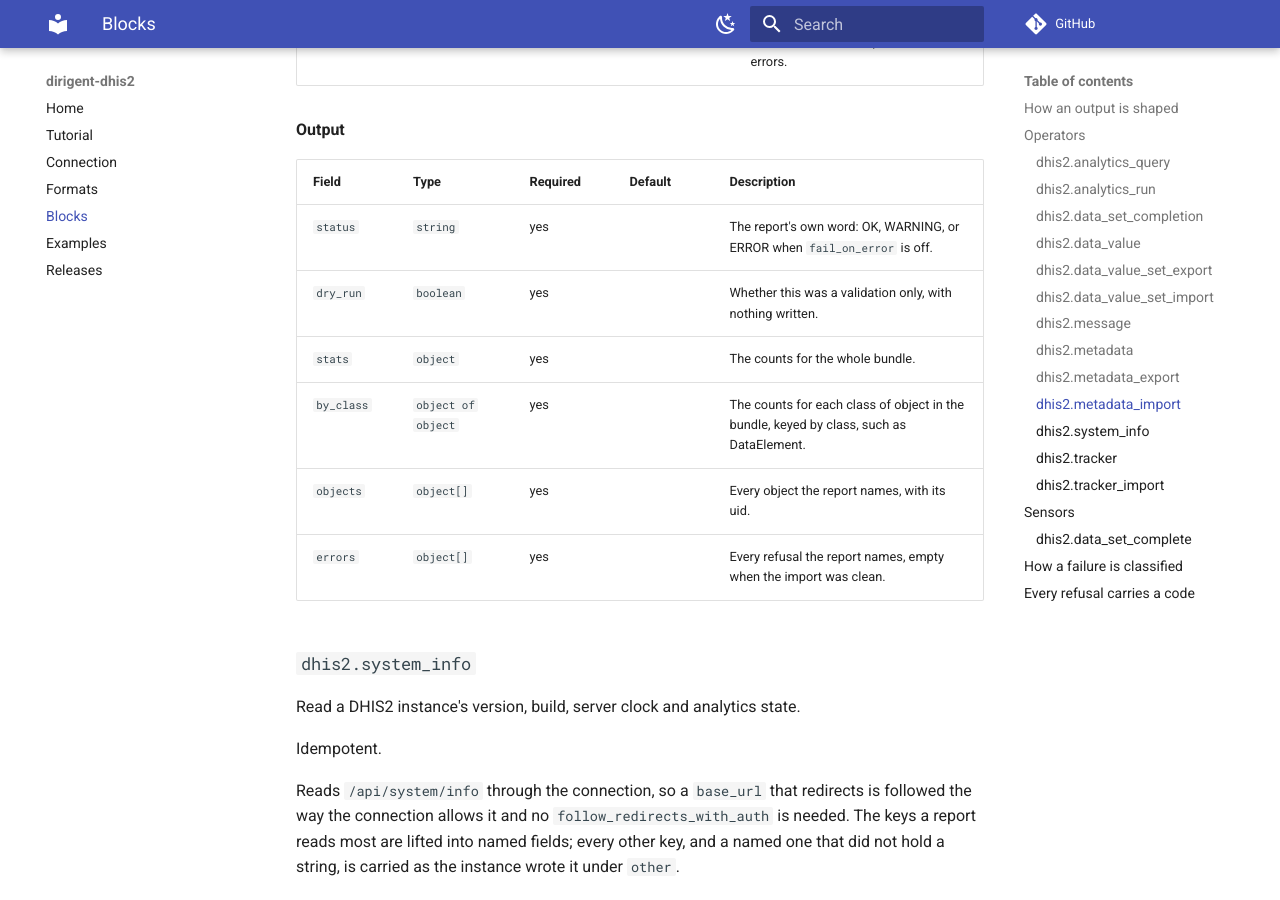
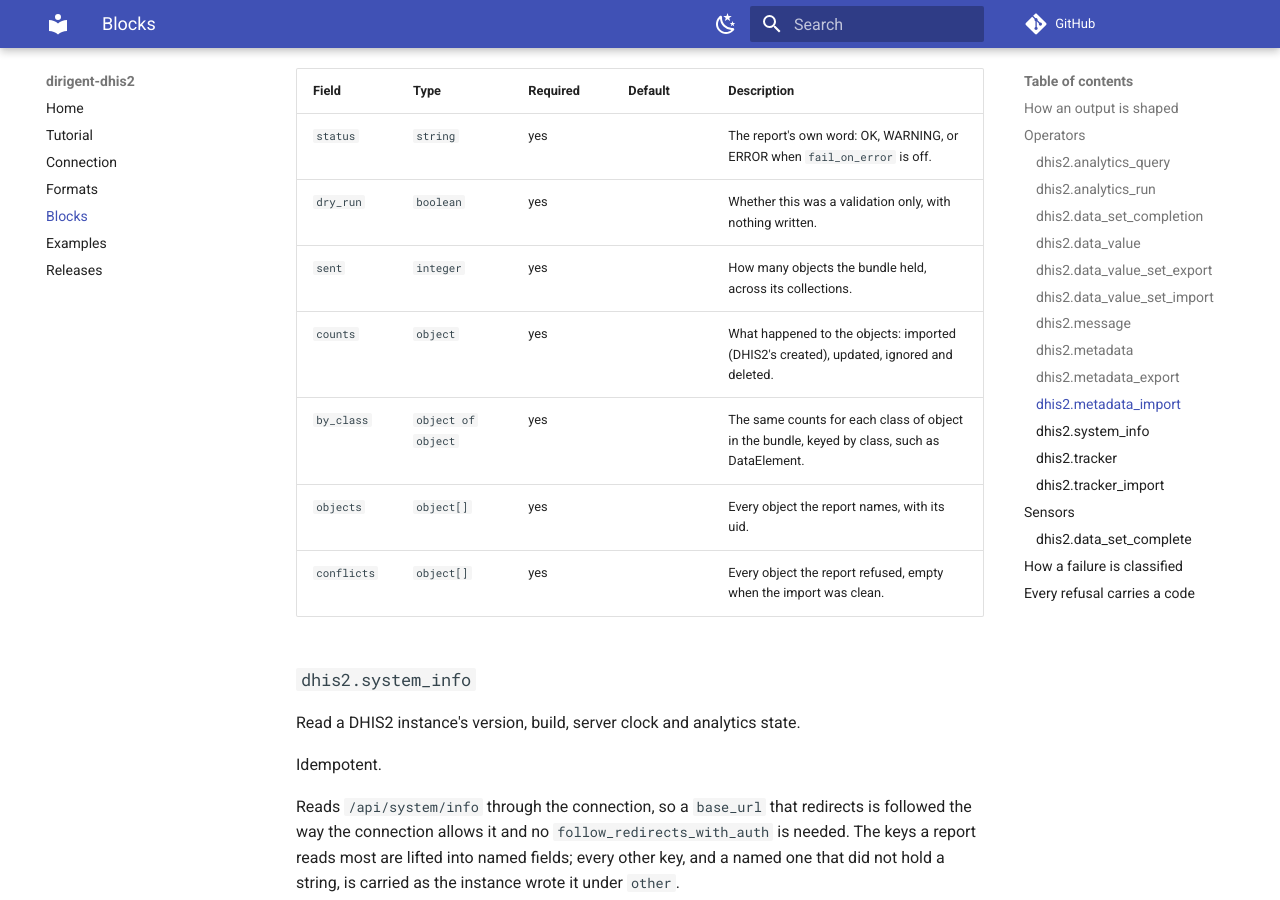
Before and after one commit to winterop-com/dirigent-dhis2, an MkDocs documentation site: the page built from docs/blocks.md, in a window 1280 px wide and 900 px high, scrolled down 21469 px. Built offline with MkDocs 1.6.1 and Material for MkDocs 9.7.7, drawn with Linux system fonts in a browser that asks for light colours; comment, search, counter and statistics services are not loaded; some of the changed text lies outside the part shown.

Commit message:
docs: the write blocks' tables follow the import shape, and the catalog pictures are retaken

```diff
--- a/docs/blocks.md
+++ b/docs/blocks.md
@@ -188,10 +188,8 @@
 | `status` | `string` | yes |  | The summary's own word: SUCCESS or WARNING. |
 | `completed` | `boolean` | yes |  | Whether the window was marked complete, or reopened. |
 | `dry_run` | `boolean` | yes |  | Whether this was a validation only, with nothing written. |
-| `imported` | `integer` | yes |  | How many registrations were created. |
-| `updated` | `integer` | yes |  | How many registrations were revised. |
-| `ignored` | `integer` | yes |  | How many registrations the instance did not take. |
-| `deleted` | `integer` | yes |  | How many registrations were removed. |
+| `sent` | `integer` | yes |  | How many registrations were sent: one. |
+| `counts` | `object` | yes |  | What happened to the registration: imported, updated, ignored or deleted. |
 | `conflicts` | `object[]` | yes |  | Every refusal the summary names, empty when the registration was taken. |
 
 ### `dhis2.data_value`
@@ -514,14 +512,14 @@
 
 The report is read whether it came on 200 or on 409. A report whose status is `ERROR` fails the
 step with `dhis2.metadata_import.refused`, naming the first refused objects, unless
-`fail_on_error` is off, when the step succeeds and `errors` carries them. A bundle that is not an
+`fail_on_error` is off, when the step succeeds and `conflicts` carries them. A bundle that is not an
 object is refused with `dhis2.metadata_import.not_a_bundle` before anything is sent, and an answer
 with no report in it fails with `dhis2.metadata_import.no_report`. Every one of these is
 `rejected`.
 
-Each entry of `by_class` and `stats` counts `created`, `updated`, `deleted`, `ignored` and `total`.
-Each object names its `object_class`, `uid` and `index`; each error adds the instance's
-`error_code`, `message` and the `property` it is about.
+`counts` and each entry of `by_class` are the pack's import counts, with DHIS2's `created`
+answered as `imported`. Each object names its `object_class`, `uid` and `index`; each conflict
+adds the instance's `error_code`, its words as `value`, and the `property` it is about.
 
 **Config**
 
@@ -543,10 +541,11 @@
 | --- | --- | --- | --- | --- |
 | `status` | `string` | yes |  | The report's own word: OK, WARNING, or ERROR when `fail_on_error` is off. |
 | `dry_run` | `boolean` | yes |  | Whether this was a validation only, with nothing written. |
-| `stats` | `object` | yes |  | The counts for the whole bundle. |
-| `by_class` | `object of object` | yes |  | The counts for each class of object in the bundle, keyed by class, such as DataElement. |
+| `sent` | `integer` | yes |  | How many objects the bundle held, across its collections. |
+| `counts` | `object` | yes |  | What happened to the objects: imported (DHIS2's created), updated, ignored and deleted. |
+| `by_class` | `object of object` | yes |  | The same counts for each class of object in the bundle, keyed by class, such as DataElement. |
 | `objects` | `object[]` | yes |  | Every object the report names, with its uid. |
-| `errors` | `object[]` | yes |  | Every refusal the report names, empty when the import was clean. |
+| `conflicts` | `object[]` | yes |  | Every object the report refused, empty when the import was clean. |
 
 ### `dhis2.system_info`
 
@@ -660,9 +659,10 @@
 `dhis2.tracker_import.no_report`, which is `transient` when the finished job's report is not there
 yet and `rejected` otherwise.
 
-`by_tracker_type` is keyed by DHIS2's own names: `TRACKED_ENTITY`, `ENROLLMENT`, `EVENT` and
-`RELATIONSHIP`. Each object names its `tracker_type`, `uid` and `index`; each error and warning
-adds the instance's `error_code` and `message`.
+`counts` and each entry of `by_tracker_type` are the pack's import counts, with DHIS2's `created`
+answered as `imported`; `by_tracker_type` is keyed by DHIS2's own names: `TRACKED_ENTITY`,
+`ENROLLMENT`, `EVENT` and `RELATIONSHIP`. Each object names its `tracker_type`, `uid` and
+`index`; each conflict and warning adds the instance's `error_code` and its words as `value`.
 
 **Config**
 
@@ -683,10 +683,11 @@
 | `status` | `string` | yes |  | The report's own word: OK, WARNING, or ERROR when `fail_on_error` is off. |
 | `dry_run` | `boolean` | yes |  | Whether this was a validation only, with nothing written. |
 | `job_id` | `string or null` |  | `null` | The id of the job the instance ran the import as, when it ran as one. |
-| `stats` | `object` | yes |  | The counts for the whole bundle. |
-| `by_tracker_type` | `object of object` | yes |  | The counts for each tracker type in the bundle, such as TRACKED_ENTITY or EVENT. |
+| `sent` | `integer` | yes |  | How many objects the bundle held, across its four lists. |
+| `counts` | `object` | yes |  | What happened to the objects: imported (DHIS2's created), updated, ignored and deleted. |
+| `by_tracker_type` | `object of object` | yes |  | The same counts for each tracker type in the bundle, such as TRACKED_ENTITY or EVENT. |
 | `objects` | `object[]` | yes |  | Every object the report names, with its uid. |
-| `errors` | `object[]` | yes |  | Every error the validation report names, empty when the import was clean. |
+| `conflicts` | `object[]` | yes |  | Every error the validation report names, empty when the import was clean. |
 | `warnings` | `object[]` | yes |  | Every warning the validation report names. |
 
 ## Sensors
```
Also changed, not shown: docs/images/tutorial/blocks.png, docs/images/tutorial/examples-starters.png.
